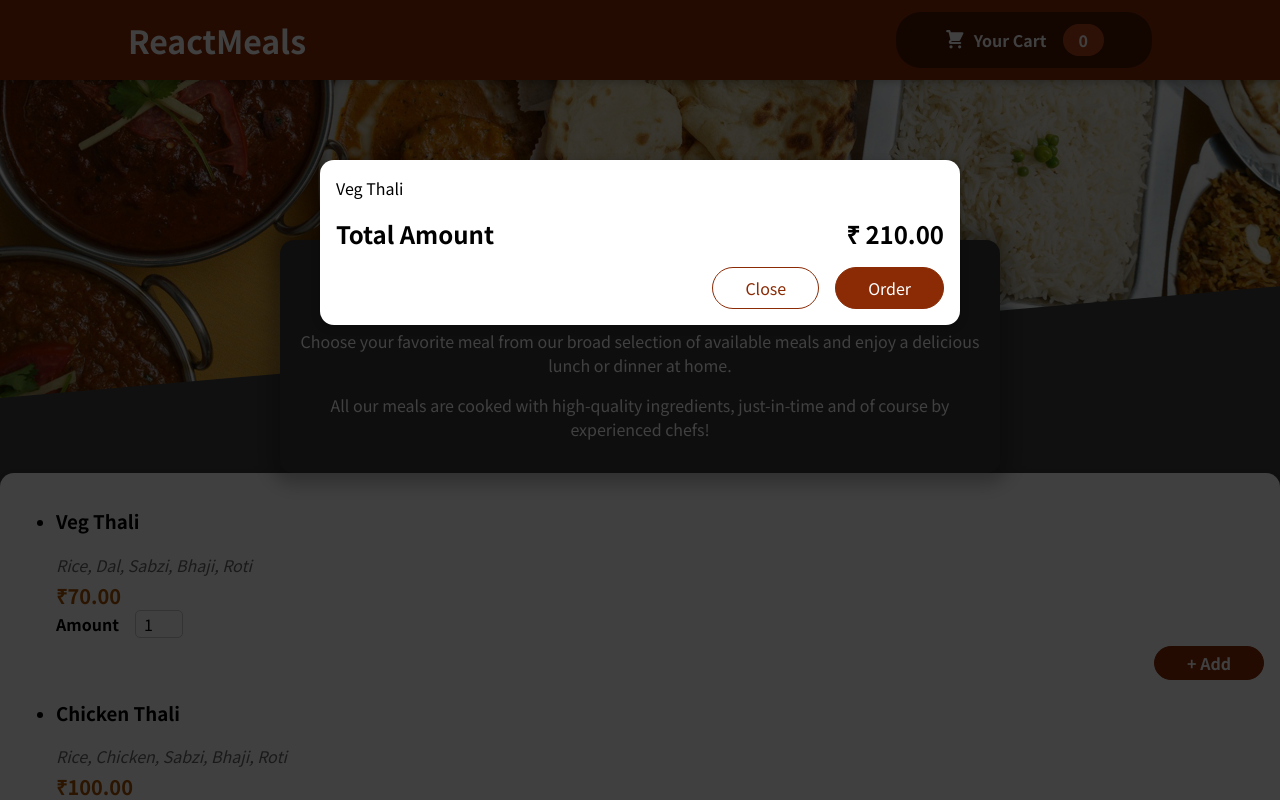
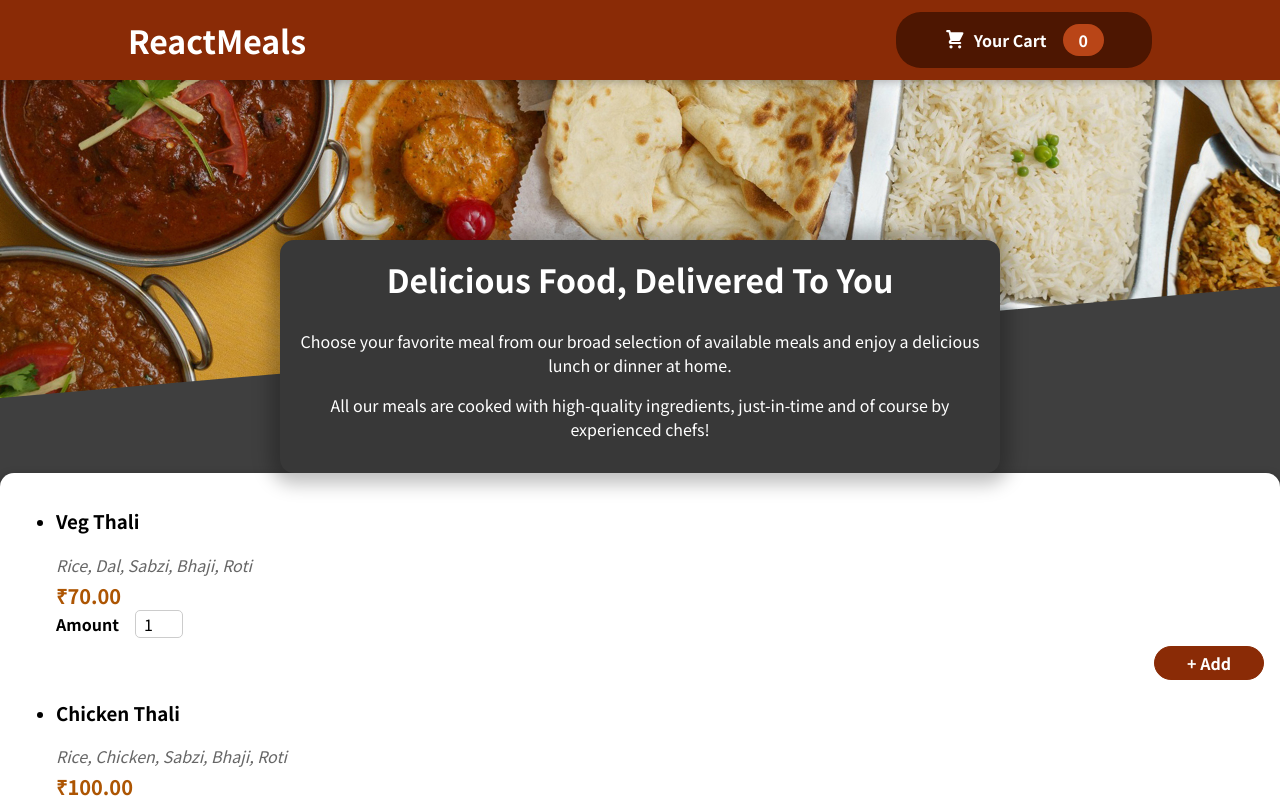
Before and after one commit to harish0319/01-starting-project, a React (Create React App) app: page / in a window 1280 px wide. Shown: the top 800 px of the page. Built offline with nearby package versions, Linux system fonts and the light colour scheme.

Commit message:
Managing Cart and Modal State

```diff
--- a/src/App.js
+++ b/src/App.js
@@ -1,14 +1,24 @@
-import { Fragment } from "react";
+import { Fragment, useState } from "react";
 
 import Header from "./components/Layout/Header";
 import Meals from "./components/Meals/Meals";
 import Cart from "./components/Cart/Cart";
 
 function App() {
+  const [cartIsShown, setCartIsShown] = useState(false);
+
+  const showCartHandler = () => {
+    setCartIsShown(true);
+  };
+
+  const hideCartHandler = () => {
+    setCartIsShown(false);
+  };
+
   return (
     <Fragment>
-      <Cart />
-      <Header />
+      {cartIsShown && <Cart onClose={hideCartHandler} />}
+      <Header onShowCart={showCartHandler} />
       <main>
         <Meals />
       </main>
--- a/src/components/Cart/Cart.js
+++ b/src/components/Cart/Cart.js
@@ -11,14 +11,14 @@
     );
 
     return (
-        <Modal>
+        <Modal onClose={props.onClose}>
             {cartItems}
             <div className={classes.total}>
                 <span>Total Amount</span>
                 <span>₹ 210.00</span>
             </div>
             <div className={classes.actions}>
-                <button className={classes['button--alt']}>Close</button>
+                <button className={classes['button--alt']} onClick={props.onClose}>Close</button>
                 <button className={classes.button}>Order</button>
             </div>
         </Modal>
--- a/src/components/Layout/Header.js
+++ b/src/components/Layout/Header.js
@@ -9,7 +9,7 @@
         <Fragment>
             <header className={classes.header}>
                 <h1>ReactMeals</h1>
-                <HeaderCartButton />
+                <HeaderCartButton onClick={props.onShowCart} />
             </header>
             <div className={classes['main-image']}>
                 <img src={mealsImage} alt='A table full of delicious food!' />
--- a/src/components/Layout/HeaderCartButton.js
+++ b/src/components/Layout/HeaderCartButton.js
@@ -3,7 +3,7 @@
 
 const HeaderCartButton = (props) => {
     return (
-        <button className={classes.button}>
+        <button className={classes.button} onClick= {props.onClick}>
             <span className={classes.icon}>
                 <CartIcon />
             </span>
--- a/src/components/UI/Modal.js
+++ b/src/components/UI/Modal.js
@@ -4,7 +4,7 @@
 import classes from './Modal.module.css';
 
 const Backdrop = props => {
-    return <div className={classes.backdrop} />;
+    return <div className={classes.backdrop} onClick={props.onClose} />;
 };
 
 const ModalOverlay = props => {
@@ -20,7 +20,7 @@
 const Modal = props => {
     return (
         <Fragment>
-            {ReactDOM.createPortal(<Backdrop />, portalElement)}
+            {ReactDOM.createPortal(<Backdrop onClose={props.onClose} />, portalElement)}
             {ReactDOM.createPortal(
                 <ModalOverlay>{props.children}</ModalOverlay>,
                 portalElement
```
